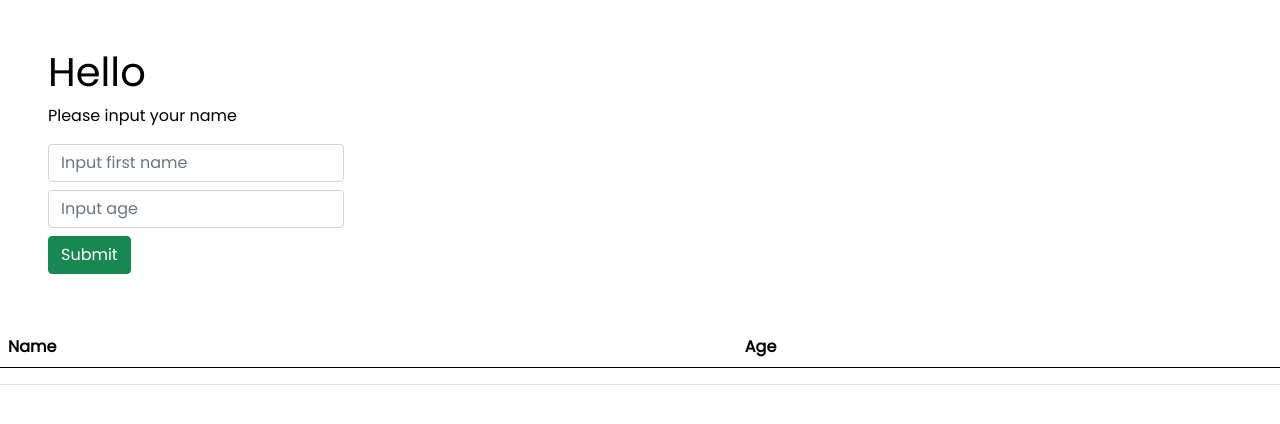
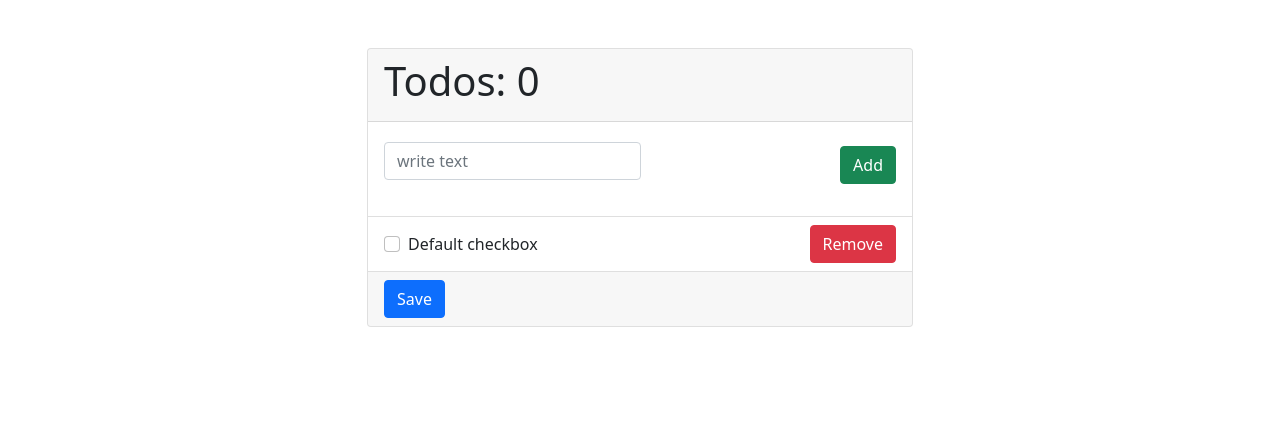
Before and after one commit to dovudhusanov/reactTutorial, a React (Create React App) app: page / in a window 1280 px wide. Shown: the top 424 px of the page. Built offline with nearby package versions, Linux system fonts and the light colour scheme.

Commit message:
redux boshladim alxamdulillax

```diff
--- a/package.json
+++ b/package.json
@@ -10,10 +10,13 @@
     "bootstrap": "^5.1.3",
     "react": "^18.1.0",
     "react-dom": "^18.1.0",
+    "react-redux": "^8.0.2",
     "react-router-dom": "^6.3.0",
     "react-scripts": "5.0.1",
     "reactstrap": "^9.0.2",
     "recharts": "^2.1.10",
+    "redux": "^4.2.0",
+    "redux-logger": "^3.0.6",
     "vercel": "^24.2.5",
     "web-vitals": "^2.1.4"
   },
--- a/src/App.js
+++ b/src/App.js
@@ -1,12 +1,12 @@
 import React, {useEffect, useMemo, useState} from "react";
 import './App.css'
 
-import axios from "axios";
+// import axios from "axios";
 // import Count from "./componetns/counter";
 // import MyApp from "./componetns/MyApp";
 // import MyApp12 from "./componetns/MyApp12";
 // import Car from "./componetns/carousel";
-import card from "./componetns/card";
+// import card from "./componetns/card";
 // import style from "./style/style.css";
 // import Component1 from "./props/Component1";
 // import Component2 from "./props/Component2";
@@ -23,6 +23,10 @@ import {
     Routes,
     Link
 } from "react-router-dom";
+import {Form} from "reactstrap";
+import ReduxApp from "./ReduxTutorial/ReduxApp";
+import {Provider} from "react-redux";
+import store from "./ReduxTutorial/configStore";
 // import reactRouter from "./ReactRouter/ReactRouter";
 // import about from "./ReactRouter/About";
 // import UseState from "./HooksTutorial/UseState";
@@ -34,29 +38,30 @@ import {
 // import AddValueTask from "./Task/AddValueTask";
 // import Lesson from "./componetns/newTeacher/Lesson";
 // import PropsTutorial from "./componetns/newTeacher/PropsTutorial/PropsTutorial";
-import PropsTutorial from "./componetns/newTeacher/PropsTutorial/PropsTutorial";
-import UseState from './componetns/newTeacher/ReactHooks/UseState';
-import Hook from "./componetns/newTeacher/ReactHooks/Hook";
+// import PropsTutorial from "./componetns/newTeacher/PropsTutorial/PropsTutorial";
+// import UseState from './componetns/newTeacher/ReactHooks/UseState';
+// import Hook from "./componetns/newTeacher/ReactHooks/Hook";
 // import MyButton from "./componetns/newTeacher/PropsTutorial/MyButton";
-import Counter from "./counter";
-import AsyncAwait from "./AsyncAwait/AsyncAwait";
+// import Counter from "./counter";
+// import AsyncAwait from "./AsyncAwait/AsyncAwait";
 // import MyButton from "./componetns/newTeacher/PropsTutorial/MyButton";
-import SignIn from "./componetns/newTeacher/PropsTutorial/SignIn/SignIn";
-import ReactRouter from "./ReactRouter/ReactRouter";
-import About from "./ReactRouter/About";
-import Nav from "./ReactRouter/Nav";
-import {privateRoutes, publicRoutes} from './componetns/newTeacher/PropsTutorial/Route/Router'
-import AppRouter from "./componetns/newTeacher/PropsTutorial/Router/AppRouter";
-import {AuthContext} from "./componetns/newTeacher/PropsTutorial/ContextNew";
-import MainPageSBBR from "./componetns/Samar Badriddinov basic react/MainPageSBBR";
-import data from "./PracticeReact/According/data";
-import Form from "./componetns/newTeacher/form";
+// import SignIn from "./componetns/newTeacher/PropsTutorial/SignIn/SignIn";
+// import ReactRouter from "./ReactRouter/ReactRouter";
+// import About from "./ReactRouter/About";
+// import Nav from "./ReactRouter/Nav";
+// import {privateRoutes, publicRoutes} from './componetns/newTeacher/PropsTutorial/Route/Router'
+// import AppRouter from "./componetns/newTeacher/PropsTutorial/Router/AppRouter";
+// import {AuthContext} from "./componetns/newTeacher/PropsTutorial/ContextNew";
+// import MainPageSBBR from "./componetns/Samar Badriddinov basic react/MainPageSBBR";
+// import data from "./PracticeReact/According/data";
+// import Form from "./componetns/newTeacher/form";
+
 function App() {
-
-    const [user,setUser] = useState({
-        name:'',
-        age:""
-    })
+//
+//     const [user,setUser] = useState({
+//         name:'',
+//         age:""
+//     })
 
 //
 //     const [posts,setPost] = useState([])
@@ -127,10 +132,12 @@ function App() {
                 {/*<Counter />*/}
                 {/*<AsyncAwait />*/}
                 {/*<MainPageSBBR />*/}
-                <Form />
+               <Provider store={store}>
+                   <ReduxApp />
+               </Provider>
             </div>
         </Router>
-    );
+    )
 }
 
 // const Home = () => {
--- /dev/null
+++ b/src/ReduxTutorial/ReduxApp.js
@@ -0,0 +1,59 @@
+import React from 'react';
+
+function ReduxApp(props) {
+
+    function addData(e) {
+        e.preventDefault()
+    }
+
+    return (
+        <>
+            <div className="container">
+                <div className="row">
+                    <div className="col-md-6 offset-md-3">
+                        <div className="card mt-5">
+                            <div className="card-header">
+                                <h1>Todos: 0</h1>
+                            </div>
+                            <div className="card-body">
+                                <form className="mb-3 d-flex justify-content-between align-items-center" onSubmit={addData}>
+                                  <div>
+                                      <input
+                                          type="text"
+                                          className="form-control"
+                                          placeholder="write text"
+                                      />
+                                  </div>
+                                        <button
+                                            className='btn btn-success mt-2'
+                                        >Add</button>
+                                </form>
+                            </div>
+                            <ul className="list-group list-group-flush">
+                                <li className='list-group-item d-flex justify-content-between align-items-center'>
+                                    <div>
+                                        <input
+                                            className="form-check-input me-2"
+                                            type="checkbox"
+                                            value=""
+                                            id="flexCheckDefault"
+                                        />
+                                        <label className="form-check-label" htmlFor="flexCheckDefault">
+                                            Default checkbox
+                                        </label>
+                                    </div>
+                                    <button className="btn btn-danger">Remove</button>
+                                </li>
+                            </ul>
+                            <div className="card-footer">
+                                <button className='btn btn-primary'>Save</button>
+                            </div>
+                        </div>
+                    </div>
+                </div>
+            </div>
+        </>
+);
+}
+
+export default ReduxApp;
--- /dev/null
+++ b/src/ReduxTutorial/configStore.js
@@ -0,0 +1,6 @@
+import {createStore} from "redux";
+import rootReducer from "./reducers";
+
+const store = createStore(rootReducer);
+
+export default store
--- /dev/null
+++ b/src/ReduxTutorial/reducers/index.js
@@ -0,0 +1,8 @@
+import {combineReducers} from "redux";
+import todos from "./todos";
+
+const rootReducer = combineReducers({
+    todos,
+})
+
+export default rootReducer
--- /dev/null
+++ b/src/ReduxTutorial/reducers/todos.js
@@ -0,0 +1,7 @@
+const initialSate = [];
+
+function todos(state = initialSate, action) {
+    return []
+}
+
+export default todos;
```
Also changed, not shown: src/HooksTutorial/UseEffect.jsx (+6 -6 lines), 1 other file (tests, documents, lock files or other folders).
